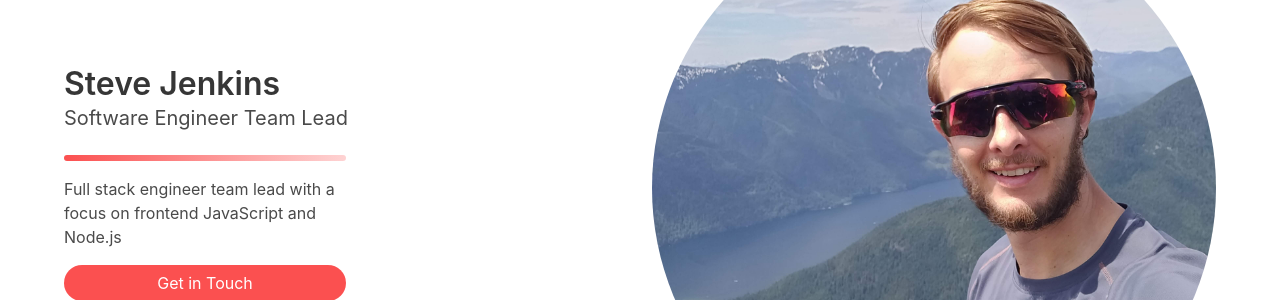
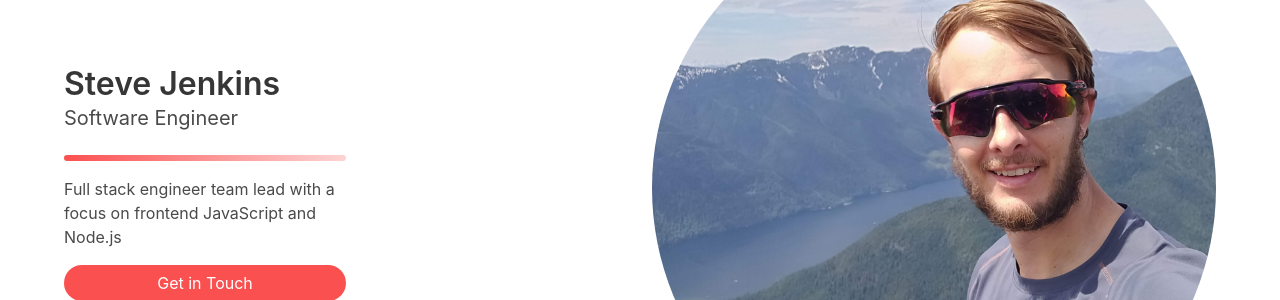
Before and after one commit to skysteve/skysteve.github.io, a Jekyll site: the page built from index.html, in a window 1280 px wide. Shown: the part 158-458 px from the top of the page. Built offline with Jekyll 4.4.1, drawn with Linux system fonts in a browser that asks for light colours; nearby versions of some CDN libraries.

Commit message:
Update index.html

```diff
--- a/index.html
+++ b/index.html
@@ -19,7 +19,7 @@ permalink: /
   {%- else -%}
     <div class="home-author">
       <h1 class="title">{{site.data.author.name}}</h1>
-      <h2 class="subtitle">Software Engineer Team Lead</h2>
+      <h2 class="subtitle">Software Engineer</h2>
       <div class="gradient is-rounded"></div>
       <p>Full stack engineer team lead with a focus on frontend JavaScript and Node.js</p>
       <a href="mailto:web@skysteve.com" class="button is-rounded is-primary" target="_blank">Get in Touch</a>
```
